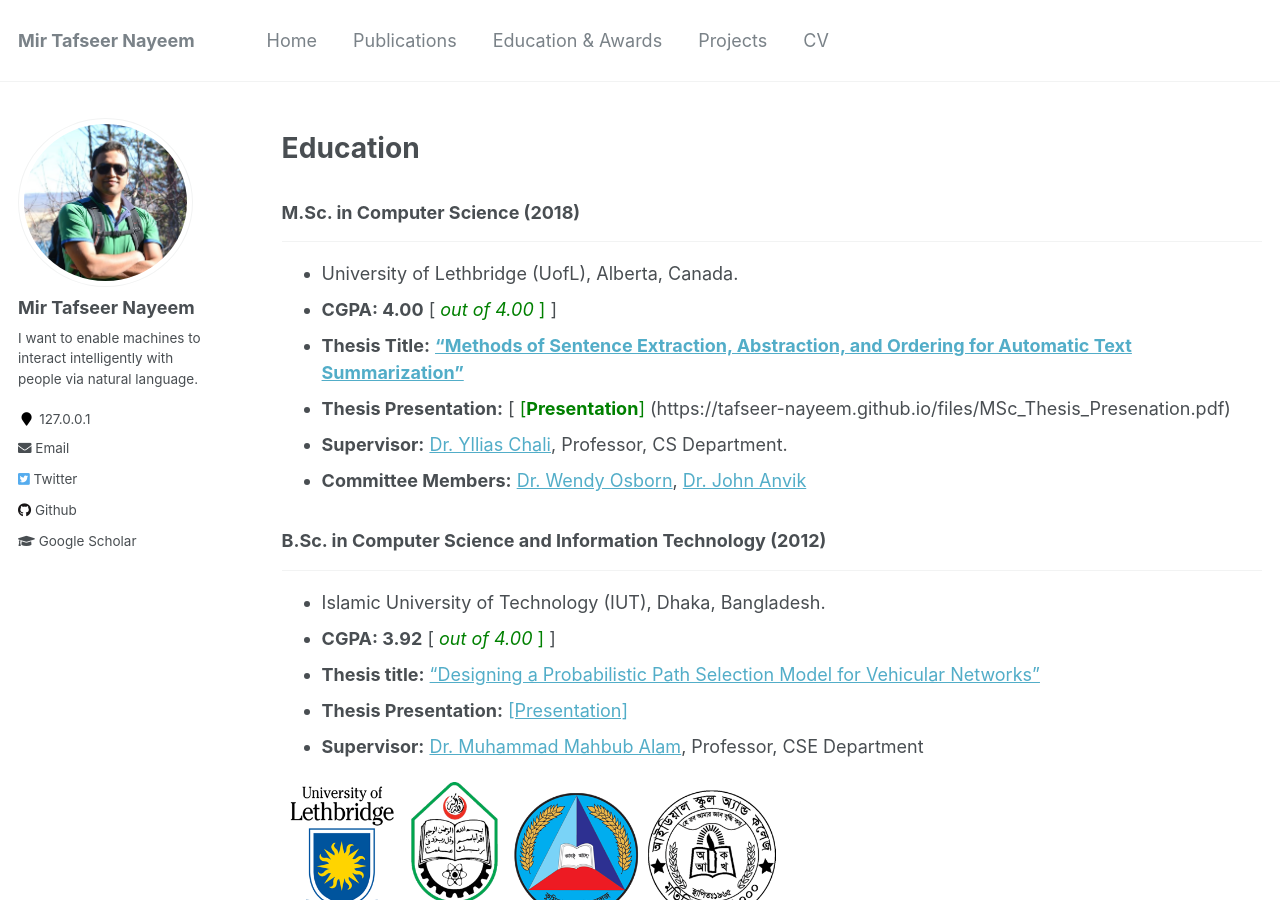
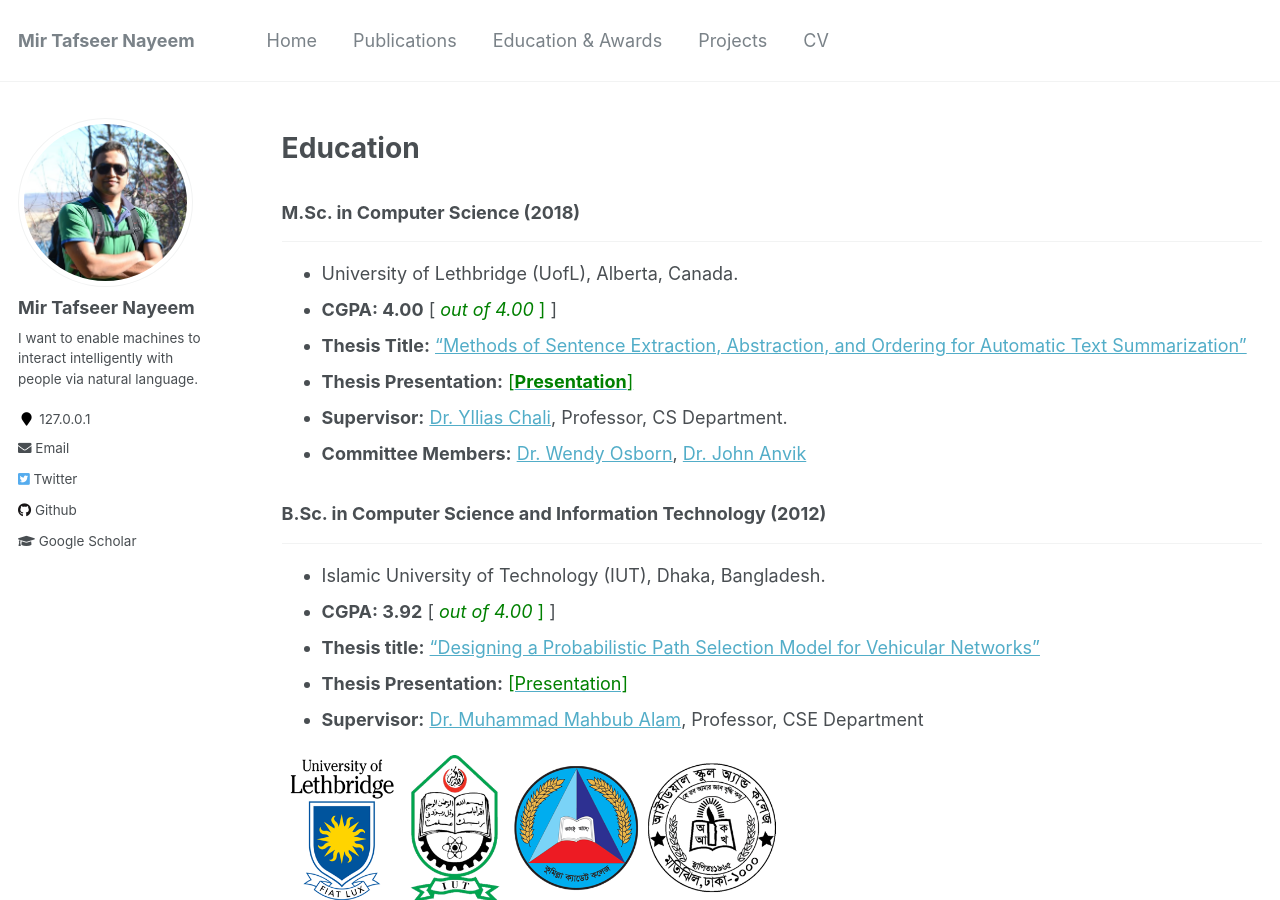
Before and after one commit to sujan-sarker/sujan-sarker.github.io, a Jekyll site: the page built from _pages/education-awards.md, in a window 1280 px wide and 900 px high. Built offline with Jekyll 4.4.1, drawn with Linux system fonts in a browser that asks for light colours.

Commit message:
Update education-awards.md

```diff
--- a/_pages/education-awards.md
+++ b/_pages/education-awards.md
@@ -16,8 +16,8 @@ ___________________________________
 
 * University of Lethbridge (UofL), Alberta, Canada.
 * **CGPA:  4.00** [<span style ="color:Green"> *out of 4.00* ] </span>]
-* **Thesis Title:** [**"Methods of Sentence Extraction, Abstraction, and Ordering for Automatic Text Summarization"**](https://opus.uleth.ca/bitstream/handle/10133/4993/NAYEEM_MIR_TAFSEER_MSC_2017.pdf)
-* **Thesis Presentation:** [<span style ="color:Green"> [**Presentation**] </span>(https://tafseer-nayeem.github.io/files/MSc_Thesis_Presenation.pdf)
+* **Thesis Title:** ["Methods of Sentence Extraction, Abstraction, and Ordering for Automatic Text Summarization"](https://opus.uleth.ca/bitstream/handle/10133/4993/NAYEEM_MIR_TAFSEER_MSC_2017.pdf)
+* **Thesis Presentation:** [<span style ="color:Green"> [**Presentation**] </span>](https://tafseer-nayeem.github.io/files/MSc_Thesis_Presenation.pdf)
 * **Supervisor:** [Dr. Yllias Chali](http://www.cs.uleth.ca/~chali/), Professor, CS Department.
 * **Committee Members:** [Dr. Wendy Osborn](http://directory.uleth.ca/users/wendy.osborn), [Dr. John Anvik ](http://directory.uleth.ca/users/john.anvik)
 
@@ -29,7 +29,7 @@ ___________________________________
 * Islamic University of Technology (IUT), Dhaka, Bangladesh.
 * **CGPA:  3.92** [<span style ="color:Green"> *out of 4.00* ] </span>]
 * **Thesis title:** ["Designing a Probabilistic Path Selection Model for Vehicular Networks"](https://tafseer-nayeem.github.io/files/BSc_Thesis.pdf)
-* **Thesis Presentation:** [[Presentation]](https://tafseer-nayeem.github.io/files/BSc_Thesis_Presentation.pdf)
+* **Thesis Presentation:** [<span style ="color:Green"> [Presentation] </span>](https://tafseer-nayeem.github.io/files/BSc_Thesis_Presentation.pdf)
 * **Supervisor:** [Dr. Muhammad Mahbub Alam](https://scholar.google.com/citations?user=5sjCt8cAAAAJ&hl=en), Professor, CSE Department
 
 
```
